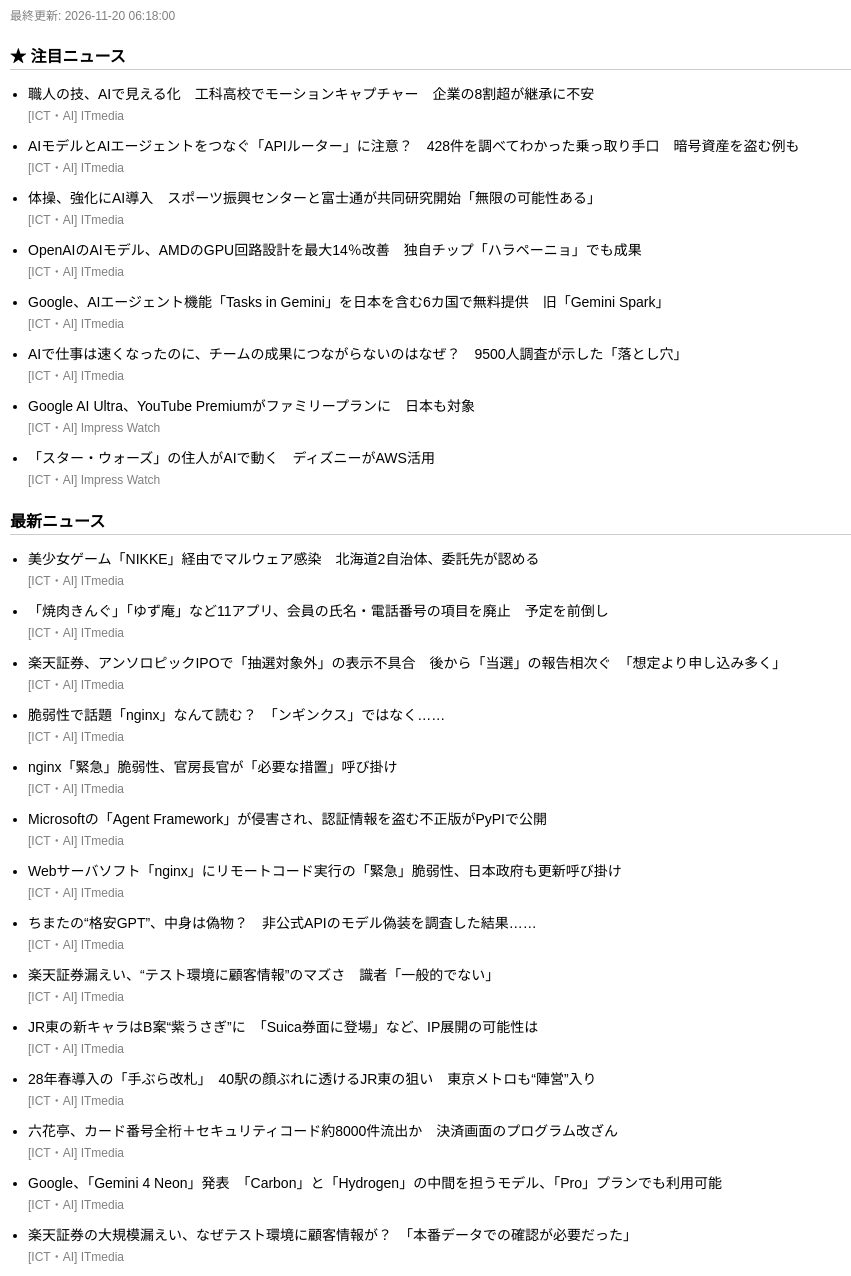
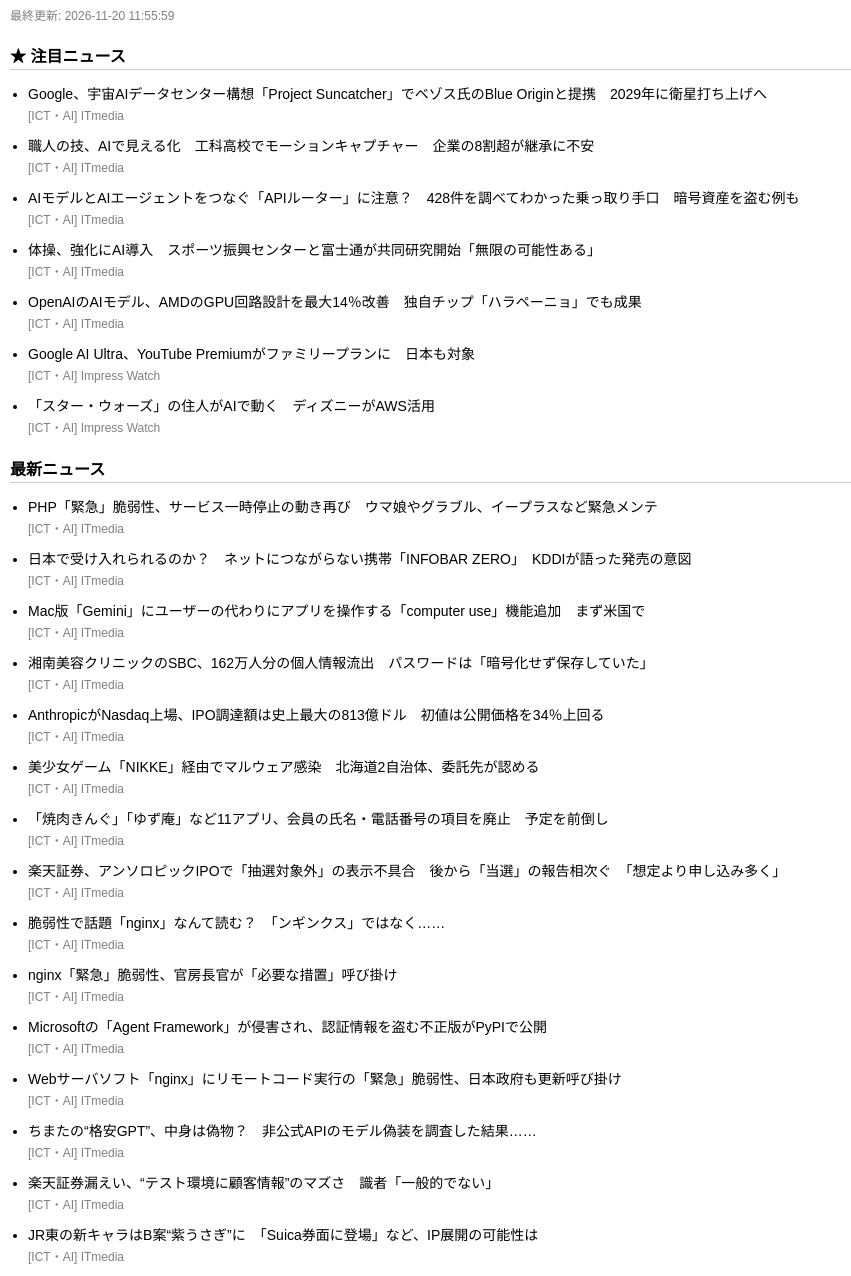
Before and after one commit to hama2016ap-art/education-ict-news, a plain HTML site: page index.html in a window 1280 px wide. Shown: the part 41-1317 px from the top of the page, without its empty margins (0-851 px from the left). Drawn offline with Linux system fonts and the light colour scheme.

Commit message:
Auto update news

```diff
--- a/index.html
+++ b/index.html
@@ -61,11 +61,21 @@ a:hover {
 <h1>教育ICTニュース</h1>
 
 <div class="update">
-最終更新: 2026-11-20 06:18:00
+最終更新: 2026-11-20 11:55:59
 </div>
 
 <h2>★ 注目ニュース</h2>
 <ul>
+
+<li>
+<a href="https://www.itmedia.co.jp/news/article/2611/20/2000003358/">
+Google、宇宙AIデータセンター構想「Project Suncatcher」でベゾス氏のBlue Originと提携　2029年に衛星打ち上げへ
+</a>
+<br>
+<span class="source">
+[ICT・AI] ITmedia
+</span>
+</li>
 
 <li>
 <a href="https://www.itmedia.co.jp/news/article/2611/19/2000003324/">
@@ -108,26 +118,6 @@ OpenAIのAIモデル、AMDのGPU回路設計を最大14％改善　独自チッ
 </li>
 
 <li>
-<a href="https://www.itmedia.co.jp/news/article/2611/19/2000003319/">
-Google、AIエージェント機能「Tasks in Gemini」を日本を含む6カ国で無料提供　旧「Gemini Spark」
-</a>
-<br>
-<span class="source">
-[ICT・AI] ITmedia
-</span>
-</li>
-
-<li>
-<a href="https://www.itmedia.co.jp/news/article/2611/19/2000003314/">
-AIで仕事は速くなったのに、チームの成果につながらないのはなぜ？　9500人調査が示した「落とし穴」
-</a>
-<br>
-<span class="source">
-[ICT・AI] ITmedia
-</span>
-</li>
-
-<li>
 <a href="https://www.watch.impress.co.jp/docs/news/2157993.html">
 Google AI Ultra、YouTube Premiumがファミリープランに　日本も対象
 </a>
@@ -151,6 +141,56 @@ Google AI Ultra、YouTube Premiumがファミリープランに　日本も対
 
 <h2>最新ニュース</h2>
 <ul>
+
+<li>
+<a href="https://www.itmedia.co.jp/news/article/2611/20/2000003357/">
+PHP「緊急」脆弱性、サービス一時停止の動き再び　ウマ娘やグラブル、イープラスなど緊急メンテ
+</a>
+<br>
+<span class="source">
+[ICT・AI] ITmedia
+</span>
+</li>
+
+<li>
+<a href="https://www.itmedia.co.jp/news/article/2611/20/2000003330/">
+日本で受け入れられるのか？　ネットにつながらない携帯「INFOBAR ZERO」　KDDIが語った発売の意図
+</a>
+<br>
+<span class="source">
+[ICT・AI] ITmedia
+</span>
+</li>
+
+<li>
+<a href="https://www.itmedia.co.jp/news/article/2611/20/2000003356/">
+Mac版「Gemini」にユーザーの代わりにアプリを操作する「computer use」機能追加　まず米国で
+</a>
+<br>
+<span class="source">
+[ICT・AI] ITmedia
+</span>
+</li>
+
+<li>
+<a href="https://www.itmedia.co.jp/news/article/2611/20/2000003355/">
+湘南美容クリニックのSBC、162万人分の個人情報流出　パスワードは「暗号化せず保存していた」
+</a>
+<br>
+<span class="source">
+[ICT・AI] ITmedia
+</span>
+</li>
+
+<li>
+<a href="https://www.itmedia.co.jp/news/article/2611/20/2000003354/">
+AnthropicがNasdaq上場、IPO調達額は史上最大の813億ドル　初値は公開価格を34％上回る
+</a>
+<br>
+<span class="source">
+[ICT・AI] ITmedia
+</span>
+</li>
 
 <li>
 <a href="https://www.itmedia.co.jp/news/article/2611/19/2000003351/">
@@ -253,46 +293,6 @@ JR東の新キャラはB案“紫うさぎ”に　「Suica券面に登場」な
 </li>
 
 <li>
-<a href="https://www.itmedia.co.jp/news/article/2611/19/2000003313/">
-28年春導入の「手ぶら改札」　40駅の顔ぶれに透けるJR東の狙い　東京メトロも“陣営”入り
-</a>
-<br>
-<span class="source">
-[ICT・AI] ITmedia
-</span>
-</li>
-
-<li>
-<a href="https://www.itmedia.co.jp/news/article/2611/19/2000003316/">
-六花亭、カード番号全桁＋セキュリティコード約8000件流出か　決済画面のプログラム改ざん
-</a>
-<br>
-<span class="source">
-[ICT・AI] ITmedia
-</span>
-</li>
-
-<li>
-<a href="https://www.itmedia.co.jp/news/article/2611/19/2000003315/">
-Google、「Gemini 4 Neon」発表　「Carbon」と「Hydrogen」の中間を担うモデル、「Pro」プランでも利用可能
-</a>
-<br>
-<span class="source">
-[ICT・AI] ITmedia
-</span>
-</li>
-
-<li>
-<a href="https://www.itmedia.co.jp/news/article/2611/18/2000003302/">
-楽天証券の大規模漏えい、なぜテスト環境に顧客情報が？　「本番データでの確認が必要だった」
-</a>
-<br>
-<span class="source">
-[ICT・AI] ITmedia
-</span>
-</li>
-
-<li>
 <a href="http://www3.nhk.or.jp/news/html/20260808/k10015200211000.html">
 北日本と東日本中心 9日も大気の状態が非常に不安定の見込み
 </a>
@@ -359,6 +359,46 @@ Google、「Gemini 4 Neon」発表　「Carbon」と「Hydrogen」の中間を
 <br>
 <span class="source">
 [一般ニュース] NHK
+</span>
+</li>
+
+<li>
+<a href="https://www.watch.impress.co.jp/docs/news/2158082.html">
+dカードプリペイド、27年9月にサービス終了
+</a>
+<br>
+<span class="source">
+[ICT・AI] Impress Watch
+</span>
+</li>
+
+<li>
+<a href="https://www.watch.impress.co.jp/docs/news/2157981.html">
+Visa、アジア太平洋地域でステーブルコインを使った資金移動を推進
+</a>
+<br>
+<span class="source">
+[ICT・AI] Impress Watch
+</span>
+</li>
+
+<li>
+<a href="https://www.watch.impress.co.jp/docs/series/tsukamoto/2156820.html">
+【お金の教室】お金はどこに置くのが正解? 定期預金 vs 国債　ネット銀行も含めて比べてみた
+</a>
+<br>
+<span class="source">
+[ICT・AI] Impress Watch
+</span>
+</li>
+
+<li>
+<a href="https://www.watch.impress.co.jp/docs/news/2157959.html">
+Google ウォレットがiPhoneに対応　タッチ決済は非対応　米国で提供
+</a>
+<br>
+<span class="source">
+[ICT・AI] Impress Watch
 </span>
 </li>
 
@@ -502,46 +542,6 @@ Amazonブラックフライデー、27日から先行セール開始　400万点
 </span>
 </li>
 
-<li>
-<a href="https://www.watch.impress.co.jp/docs/topic/2155622.html">
-ChatGPTで毎月もらえる100ドル分以上のAPIクレジットを使い切ろう!
-</a>
-<br>
-<span class="source">
-[ICT・AI] Impress Watch
-</span>
-</li>
-
-<li>
-<a href="https://www.watch.impress.co.jp/docs/news/2156413.html">
-NOLTY、手帳が整うスタンプ「テチョコ」に新作　TODOやカレンダー
-</a>
-<br>
-<span class="source">
-[ICT・AI] Impress Watch
-</span>
-</li>
-
-<li>
-<a href="https://www.watch.impress.co.jp/docs/news/2157616.html">
-JR東海、大型展望窓の特別列車　飯田線・身延線で29年春運行へ
-</a>
-<br>
-<span class="source">
-[ICT・AI] Impress Watch
-</span>
-</li>
-
-<li>
-<a href="https://www.watch.impress.co.jp/docs/news/2157620.html">
-「KARTE」情報漏えい、JINS・三菱UFJなど多数の企業に影響
-</a>
-<br>
-<span class="source">
-[ICT・AI] Impress Watch
-</span>
-</li>
-
 </ul>
 
 </body>
```
